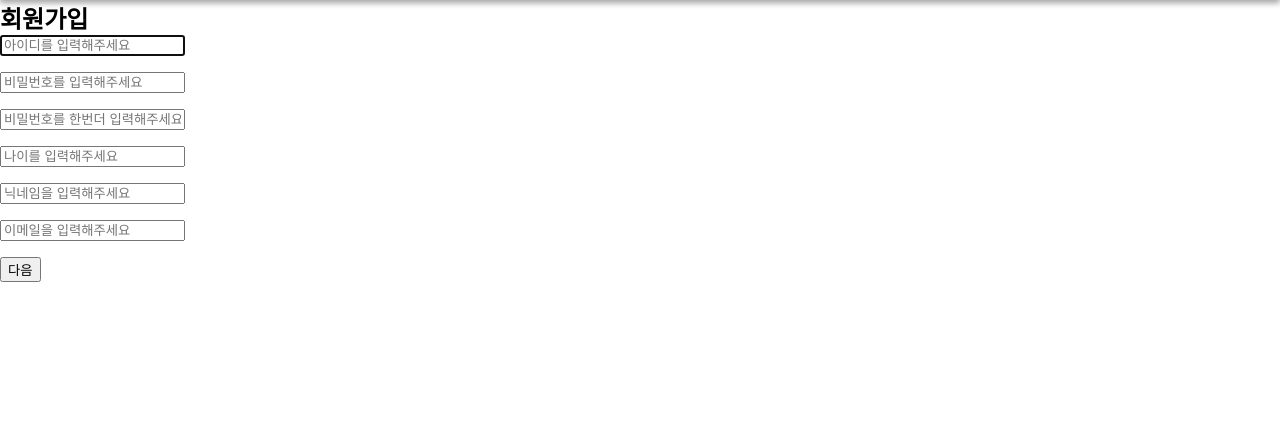
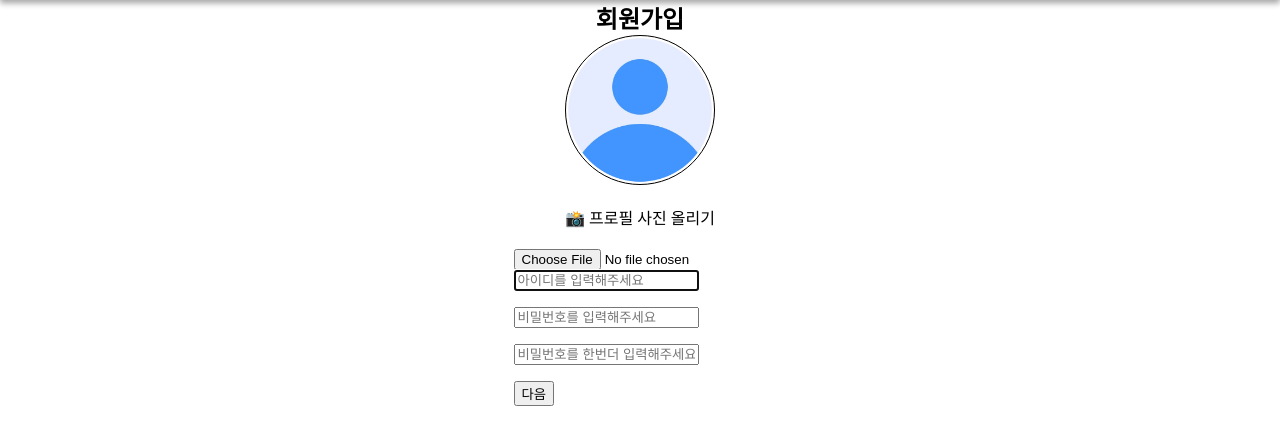
Before and after one commit to teamN-watson/watson-backend, a Django app: page /view/signup in a window 1280 px wide. Shown: the part 100-545 px from the top of the page. Run offline with Django 4.2, Linux system fonts and the light colour scheme; data that the repository does not hold is empty.

Commit message:
Fix: Signup Step

```diff
--- a/front/templates/account/signup.html
+++ b/front/templates/account/signup.html
@@ -8,26 +8,42 @@
 <div class="signContainer">
     <div class="signForm signupForm">
         <h2>회원가입</h2>
-        <form action="{% url "accounts:signup" %}" method="POST">
+        <form action="{% url "accounts:signup" %}" method="POST" enctype="multipart/form-data">
             {% csrf_token %}
             <div class="signupStepForm step1">
                 <div class="signupStep1">
+                    <div class="user_photo_wrap">
+                        <div class="user_photo">
+                            <img id="user_photo" src="{{"/static/images/default_profile.png"}}" alt="사용자 프로필">
+                        </div>
+                        <label for="id_photo">📸 프로필 사진 올리기</label>
+                        <input type="file" name="photo" accept="image/*" id="id_photo">
+                    </div>
+                    <div>
                         <input type="text" name="user_id" autofocus="" placeholder="아이디를 입력해주세요" id="id_user_id">
                         <p class="error_msg user_id"></p>
                         <input type="password" name="password" autocomplete="current-password" placeholder="비밀번호를 입력해주세요" id="id_password">
                         <p class="error_msg password"></p>
                         <input type="password" name="confirm_password" autocomplete="current-password" placeholder="비밀번호를 한번더 입력해주세요" id="id_confirm_password">
                         <p class="error_msg confirm_password"></p>
+                    </div>
+                    <span class="error_msg"></span>
+                    <input type="button" name="next" value="다음">
+                </div>
+                <div class="signupStep2">
+                    <div>
                         <input type="text" name="age" placeholder="나이를 입력해주세요" id="id_age">
                         <p class="error_msg age"></p>
                         <input type="text" name="nickname" placeholder="닉네임을 입력해주세요" id="id_nickname">
                         <p class="error_msg nickname"></p>
                         <input type="email" name="email" placeholder="이메일을 입력해주세요" id="id_email">
                         <p class="error_msg email"></p>
+                    </div>
                     <span class="error_msg"></span>
+                    <input type="button" name="prev" value="이전">
                     <input type="button" name="next" value="다음">
                 </div>
-                <div class="signupStep2">
+                <div class="signupStep3">
                     <div class="interest_list"></div>
                     <input type="button" name="prev" value="이전">
                     <input type="submit" value="회원가입">
--- a/static/css/account/signup.css
+++ b/static/css/account/signup.css
@@ -1,5 +1,9 @@
+.signForm h2 {
+    text-align: center;
+}
 .signupStepForm {
     display: flex;
+    justify-content: center;
 }
 .signupStepForm .interest_list{
     display: flex;
@@ -48,9 +52,39 @@
 
 
 /* step */
-.signupStepForm.step2 .signupStep1 {
+
+.signupStepForm .user_photo_wrap {
+    display: flex;
+    flex-direction: column;
+    text-align: center;
+    justify-content: center;
+    align-items: center;
+    gap: 20px;
+}
+.signupStepForm .user_photo_wrap img{
+    text-align: center;
+    width: 100%;
+    height: 100%;
+    border: 1px solid black;
+    border-radius: 50%;
+    object-fit: cover;
+    cursor: pointer;
+}
+.signupStepForm .user_photo_wrap label#id_photo{
+    cursor: pointer;
+}
+.signupStepForm .user_photo {
+    width: 150px;
+    height: 150px;
+}
+
+
+.signupStepForm.step1 .signupStep2, .signupStepForm.step1 .signupStep3 {
     display: none;
 }
-.signupStepForm.step1 .signupStep2 {
+.signupStepForm.step2 .signupStep1, .signupStepForm.step2 .signupStep3 {
     display: none;
 }
+.signupStepForm.step3 .signupStep1, .signupStepForm.step3 .signupStep2 {
+    display: none;
+}
--- a/static/js/account/mypage.js
+++ b/static/js/account/mypage.js
@@ -14,7 +14,7 @@ $(document).ready(function() {
             if(profile.photo == null || profile.photo == ""){
                 user_photo.append(`<img src="/static/images/default_profile.png" />`)
             }else{
-                user_photo.append(`<img src="/media/${profile.photo}" />`)
+                user_photo.append(`<img src="${profile.photo}" />`)
             }
             const animated_avatar = response.data.animated_avatar;
             if(animated_avatar !== undefined){
--- a/static/js/account/signup.js
+++ b/static/js/account/signup.js
@@ -1,32 +1,16 @@
-// 회원가입시 로딩화면 필요 > 오래걸림
-$(document).ready(function() {
-    var csrftoken = $("[name=csrfmiddlewaretoken]").val();
-
-    $("input[type='button']").click(function(e){
-        if($(this).attr("name") == "next"){
-            $.ajax({
-                url: "/api/account/signup/",
-                headers:{
-                    "X-CSRFToken": csrftoken
-                },
-                method: 'POST',
-                data: {
-                    "user_id" : $("input[name='user_id']").val(),
-                    "password" : $("input[name='password']").val(),
-                    "confirm_password" : $("input[name='confirm_password']").val(),
-                    "age" : $("input[name='age']").val(),
-                    "nickname" : $("input[name='nickname']").val(),
-                    "email" : $("input[name='email']").val(),
-                    "step" : $("input[name='step']").val(),
-                    "select_id" : []
-                },
-                success: function(data){
-                    console.log(data)
-                    $("div.signupStepForm").removeClass('step1');
-                    $("div.signupStepForm").addClass('step2');
-                    $("input[name='step']").val(2)
-                },error: function(error){
-                    console.log(error)
+function prev_action(){
+    const step = $("input[name='step']").val()*1
+    $("div.signupStepForm").removeClass("step"+step);
+    $("div.signupStepForm").addClass("step"+(step-1));
+    $("input[name='step']").val(step-1)
+}
+function next_action(){
+    const step = $("input[name='step']").val()*1
+    $("div.signupStepForm").removeClass("step"+step);
+    $("div.signupStepForm").addClass("step"+(step+1));
+    $("input[name='step']").val(step+1)
+}
+function error_action(error){
     $(".error_msg").text("")
     const keys = Object.keys(error.responseJSON)
     if(keys.length){
@@ -39,12 +23,62 @@ $(document).ready(function() {
         $("span.error_msg").text(error.responseJSON.message)
     }
 }
+// 회원가입시 로딩화면 필요 > 오래걸림
+$(document).ready(function() {
+    var csrftoken = $("[name=csrfmiddlewaretoken]").val();
+
+    $("input[type='button']").click(function(e){
+        $(".error_msg").text("")
+        if($(this).attr("name") == "next"){
+            const step = $("input[name='step']").val()
+            if(step == 1){
+                $.ajax({
+                    url: "/api/account/signup/",
+                    headers:{
+                        "X-CSRFToken": csrftoken
+                    },
+                    method: 'POST',
+                    data: {
+                        "user_id" : $("input[name='user_id']").val(),
+                        "password" : $("input[name='password']").val(),
+                        "confirm_password" : $("input[name='confirm_password']").val(),
+                        "step" : $("input[name='step']").val(),
+                    },
+                    success: function(data){
+                        console.log(data)
+                        next_action()
+                    },error: function(error){
+                        console.log(error)
+                        error_action(error)
+                    }
+                })
+
+            } else if(step == 2){
+                $.ajax({
+                    url: "/api/account/signup/",
+                    headers:{
+                        "X-CSRFToken": csrftoken
+                    },
+                    method: 'POST',
+                    data: {
+                        "age" : $("input[name='age']").val(),
+                        "nickname" : $("input[name='nickname']").val(),
+                        "email" : $("input[name='email']").val(),
+                        "step" : $("input[name='step']").val(),
+                    },
+                    success: function(data){
+                        console.log(data)
+                        next_action()
+                    },error: function(error){
+                        console.log(error)
+                        error_action(error)
+                    }
                 })
             }
+
+        }
         if($(this).attr("name") == "prev"){
-            $("div.signupStepForm").removeClass('step2');
-            $("div.signupStepForm").addClass('step1');
-            $("input[name='step']").val(1)
+            prev_action()
         }
     })
 
@@ -56,26 +90,36 @@ $(document).ready(function() {
             $("div.signupStepForm").addClass('step2');
             $("input[name='step']").val(2)
             return;
+        } else if(step == 2){
+            $("div.signupStepForm").removeClass('step3');
+            $("div.signupStepForm").removeClass('step1');
+            $("div.signupStepForm").addClass('step2');
+            $("input[name='step']").val(2)
+            return;
         }
         const select_id = $(".interest_img.selected").map(function () {
             return $(".interest_img").index(this);
         }).get();
+        var formData = new FormData();
+        formData.append("user_id", $("input[name='user_id']").val());
+        formData.append("password", $("input[name='password']").val());
+        formData.append("confirm_password", $("input[name='confirm_password']").val());
+        formData.append("age", $("input[name='age']").val());
+        formData.append("nickname", $("input[name='nickname']").val());
+        formData.append("email", $("input[name='email']").val());
+        formData.append("step", $("input[name='step']").val());
+        formData.append("select_id", select_id.join(", "));
+        formData.append("photo", $("#id_photo")[0].files[0]);  // 이미지 파일 추가
+
         $.ajax({
             url: "/api/account/signup/",
-            headers:{
+            headers: {
                 "X-CSRFToken": csrftoken
             },
             method: 'POST',
-            data: {
-                "user_id" : $("input[name='user_id']").val(),
-                "password" : $("input[name='password']").val(),
-                "confirm_password" : $("input[name='confirm_password']").val(),
-                "age" : $("input[name='age']").val(),
-                "nickname" : $("input[name='nickname']").val(),
-                "email" : $("input[name='email']").val(),
-                "step" : $("input[name='step']").val(),
-                "select_id" : select_id.join(", ")
-            },
+            data: formData,
+            processData: false,  // FormData를 사용하면 jQuery가 자동으로 데이터를 변환하지 않게 해야 함
+            contentType: false,  // 자동으로 콘텐츠 유형을 설정하지 않게 해야 함
             success: function(data){
                 console.log(data)
                 if(data.access_token){
@@ -139,4 +183,23 @@ $(document).ready(function() {
         }
     })
 
+
+     // 이미지 미리보기
+     $("div.signupStep1 input#id_photo").change(function(event) {
+        const file = event.target.files[0];
+        if (file) {
+            const reader = new FileReader();
+
+            reader.onload = function(e) {
+                $(".signupStep1 .user_photo_wrap img").attr("src", e.target.result).show();
+            };
+
+            reader.readAsDataURL(file);
+        }
     });
+
+    // 이미지 영역 클릭시 input file 활성화
+    $("img#user_photo").click(function(event){
+        $("input#id_photo").click();
+    })
+});
```
Lines whose indentation alone changed are shown as unchanged.
